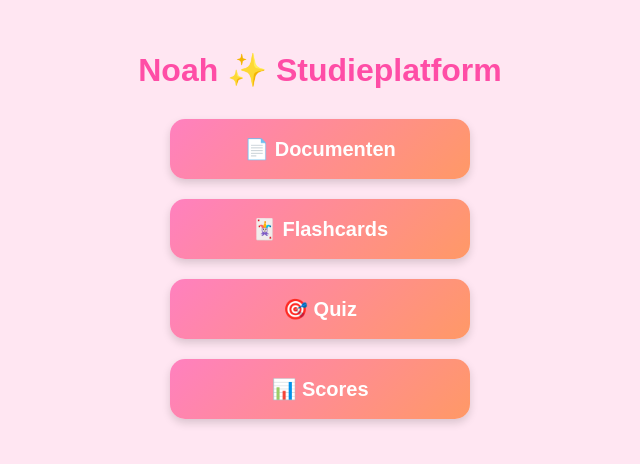
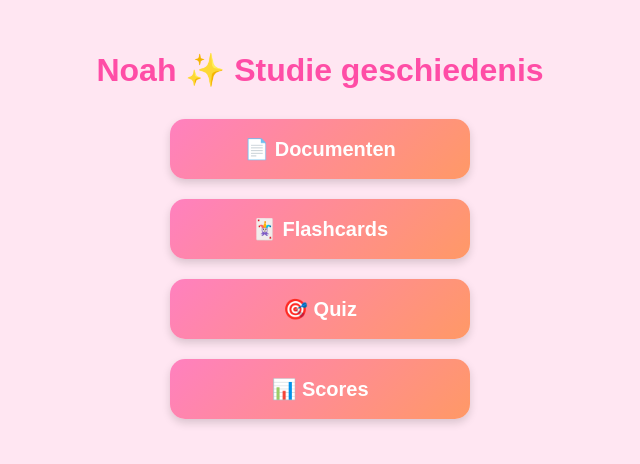
Before and after one commit to melvbrg/geschiedenisnoah, a plain HTML site: page index.html in a window 1280 px wide. Shown: the whole page, without its empty margins (320-960 px from the left). Drawn offline with Linux system fonts and the light colour scheme.

Commit message:
Update index.html

```diff
--- a/index.html
+++ b/index.html
@@ -7,7 +7,7 @@
 </head>
 
 <body>
-    <h1 class="title">Noah ✨ Studieplatform</h1>
+    <h1 class="title">Noah ✨ Studie geschiedenis</h1>
 
     <div class="home-buttons">
         <a href="documents.html" class="tile">📄 Documenten</a>
```
